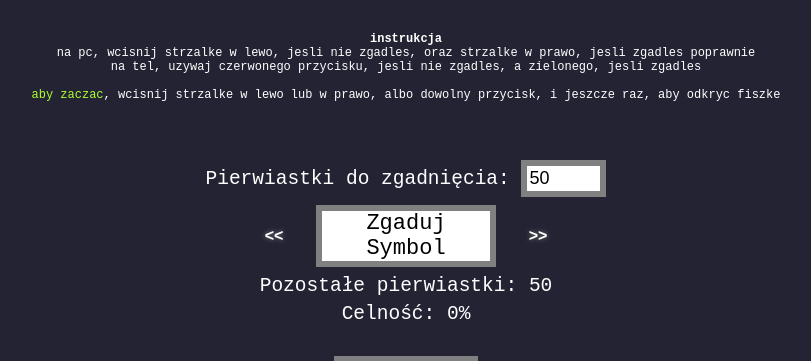
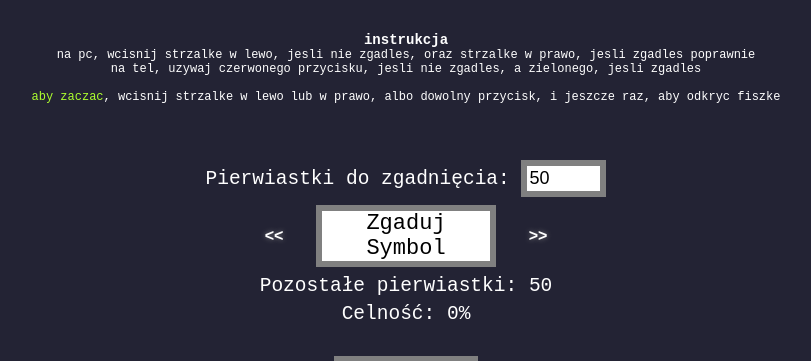
Before and after one commit to igorSzymczak/TM-Fiszki, a plain HTML site: page index.html in a window 1280 px wide. Shown: the top 361 px of the page, without its empty margins (234-1045 px from the left). Drawn offline with Linux system fonts and the light colour scheme.

Commit message:
wieksza czcionka instrukcji

```diff
--- a/index.html
+++ b/index.html
@@ -9,7 +9,7 @@
 </head>
 <body>
   <div class="info">
-    <p><b>instrukcja</b></p>
+    <h3><b>instrukcja</b></h3>
     <p>na pc, wcisnij strzalke w lewo, jesli nie zgadles, oraz strzalke w prawo, jesli zgadles poprawnie</p>
     <p>na tel, uzywaj czerwonego przycisku, jesli nie zgadles, a zielonego, jesli zgadles</p>
     <br>
```
